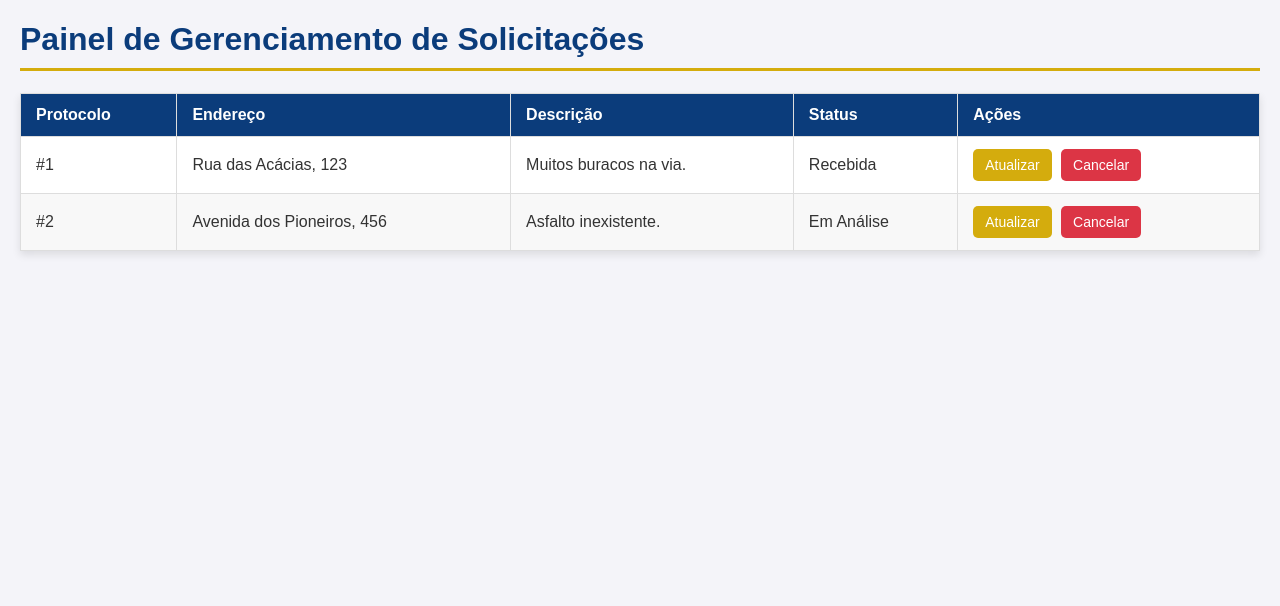
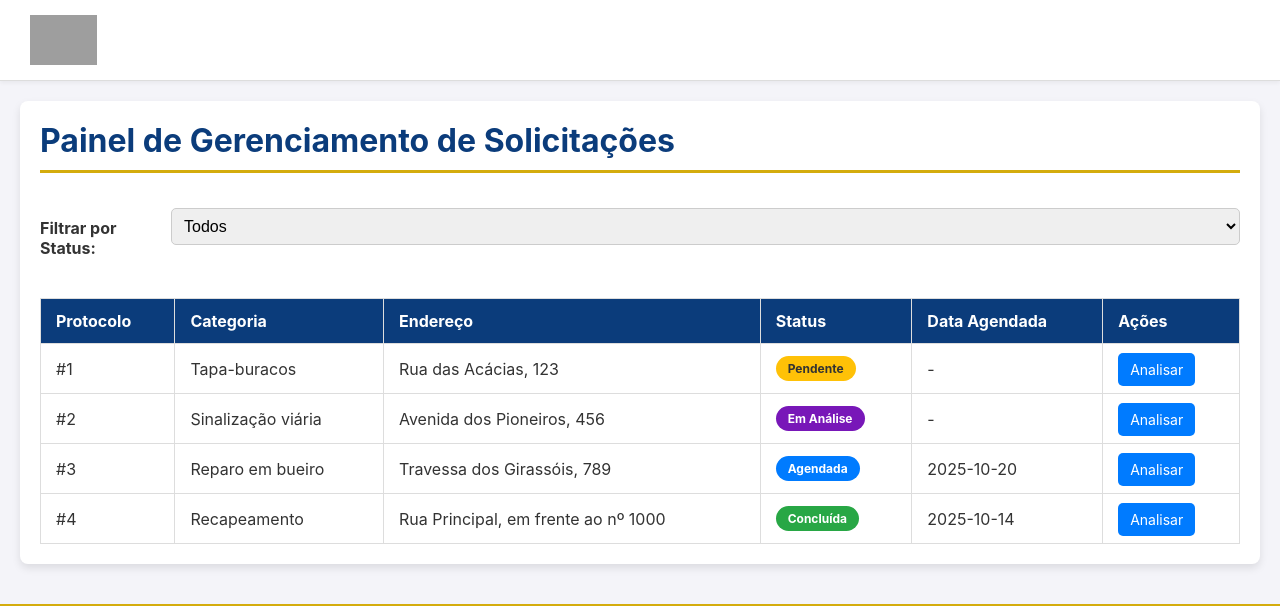
Before and after one commit to Kemilyf/Teste_solicitacoes, a Flask app: page / in a window 1280 px wide. Shown: the top 606 px of the page. Run offline with Flask 3, Linux system fonts and the light colour scheme; grey boxes are pictures that could not be loaded.

Commit message:
Realizando melhorias na tela de atualizar e na tabela, adicionando filtro e botões com cores diferentes

```diff
--- a/app.py
+++ b/app.py
@@ -1,18 +1,36 @@
-# ARQUIVO: app.py (Versão Final e Completa)
+# ARQUIVO: app.py (Versão com Agendamento)
+
 from flask import Flask, render_template, request, redirect, url_for
 
 app = Flask(__name__)
 
-# GARANTINDO QUE A CHAVE É "id", MINÚSCULO
+# Nosso "banco de dados" agora com o campo 'data_agendamento'
 solicitacoes_db = [
-    { "id": 1, "endereco": "Rua das Acácias, 123", "descricao": "Muitos buracos na via.", "status": "Recebida" },
-    { "id": 2, "endereco": "Avenida dos Pioneiros, 456", "descricao": "Asfalto inexistente.", "status": "Em Análise" }
+    {
+        "id": 1, "endereco": "Rua das Acácias, 123", "descricao": "Vários buracos perigosos na via.",
+        "categoria": "Tapa-buracos", "status": "Pendente", "justificativa": "", "data_agendamento": None
+    },
+    {
+        "id": 2, "endereco": "Avenida dos Pioneiros, 456", "descricao": "Poste de sinalização de 'PARE' caído.",
+        "categoria": "Sinalização viária", "status": "Em Análise", "justificativa": "", "data_agendamento": None
+    },
+    {
+        "id": 3, "endereco": "Travessa dos Girassóis, 789", "descricao": "Tampa de bueiro quebrou, criando um buraco.",
+        "categoria": "Reparo em bueiro", "status": "Agendada", "justificativa": "Equipe C irá ao local.", "data_agendamento": "2025-10-20"
+    },
+    {
+        "id": 4, "endereco": "Rua Principal, em frente ao nº 1000", "descricao": "Asfalto completamente desgastado.",
+        "categoria": "Recapeamento", "status": "Concluída", "justificativa": "Obra finalizada pela equipe B em 15/10.", "data_agendamento": "2025-10-14"
+    }
 ]
 
-# ... o resto do seu app.py ...
 @app.route("/")
 def painel_de_solicitacoes():
-    return render_template('painel.html', solicitacoes=solicitacoes_db)
+    status_filtro = request.args.get('status')
+    dados_filtrados = solicitacoes_db
+    if status_filtro:
+        dados_filtrados = [s for s in solicitacoes_db if s['status'] == status_filtro]
+    return render_template('painel.html', solicitacoes=dados_filtrados)
 
 @app.route("/atualizar/<int:id>")
 def pagina_de_atualizacao(id):
@@ -21,19 +39,25 @@ def pagina_de_atualizacao(id):
         return render_template('atualizar.html', solicitacao=solicitacao)
     return "Solicitação não encontrada", 404
 
+# ESTA FUNÇÃO AGORA SALVA A DATA DO AGENDAMENTO
 @app.route("/atualizar/<int:id>", methods=['POST'])
 def atualizar_solicitacao(id):
     solicitacao = next((s for s in solicitacoes_db if s["id"] == id), None)
     if solicitacao:
         solicitacao['status'] = request.form.get('novo_status')
+        solicitacao['justificativa'] = request.form.get('justificativa', '')
+        # Pega a data do formulário e salva no nosso "banco de dados"
+        solicitacao['data_agendamento'] = request.form.get('data_agendamento')
     return redirect(url_for('painel_de_solicitacoes'))
 
+# A função de cancelar continua a mesma
 @app.route("/cancelar/<int:id>", methods=['POST'])
 def cancelar_solicitacao(id):
     solicitacao = next((s for s in solicitacoes_db if s["id"] == id), None)
-    if solicitacao:
+    if solicitacao and solicitacao['status'] == 'Pendente':
         solicitacoes_db.remove(solicitacao)
     return redirect(url_for('painel_de_solicitacoes'))
 
+
 if __name__ == "__main__":
-    app.run(debug=True)
+    app.run(debug=True, port=5001) # Mudei a porta para 5001 para evitar cache do navegador
--- a/static/estilo.css
+++ b/static/estilo.css
@@ -1,42 +1,137 @@
-/* ARQUIVO: static/estilo.css */
+/* ARQUIVO: static/estilo.css (Versão Final com Responsividade) */
+
+/* --- ESTILOS GERAIS --- */
 body {
-    font-family: Arial, sans-serif;
+    font-family: -apple-system, BlinkMacSystemFont, "Segoe UI", Roboto, Helvetica, Arial, sans-serif, "Apple Color Emoji", "Segoe UI Emoji", "Segoe UI Symbol";
     background-color: #f4f4f9;
     color: #333333;
-    margin: 20px;
+    margin: 0;
+    padding: 0;
 }
-h1 {
+
+.container {
+    width: 95%;
+    max-width: 1200px;
+    margin: 20px auto;
+    padding: 20px;
+    background-color: #ffffff;
+    border-radius: 8px;
+    box-shadow: 0 4px 8px rgba(0,0,0,0.1);
+}
+
+h1, h2 {
     color: #0b3c7b;
     border-bottom: 3px solid #d4ac0d;
     padding-bottom: 10px;
+    margin-top: 0;
+}
+
+/* --- CABEÇALHO COM LOGO --- */
+.header {
+    background-color: #fff;
+    padding: 15px 30px;
+    display: flex;
+    align-items: center;
+    border-bottom: 1px solid #ddd;
+    box-shadow: 0 2px 4px rgba(0,0,0,0.05);
+}
+
+.header img {
+    height: 50px;
+    width: auto;
+}
+
+/* --- TABELA E FORMULÁRIOS --- */
+.table-responsive {
+    width: 100%;
+    overflow-x: auto;
 }
 table {
     width: 100%;
     border-collapse: collapse;
     margin-top: 20px;
-    box-shadow: 0 4px 8px rgba(0,0,0,0.1);
-    background-color: #ffffff;
 }
 th, td {
     padding: 12px 15px;
     border: 1px solid #dddddd;
     text-align: left;
+    white-space: nowrap; /* Impede que o texto quebre em várias linhas */
 }
 th {
     background-color: #0b3c7b;
     color: white;
-    font-weight: bold;
 }
-tr:nth-child(even) { background-color: #f8f8f8; }
 .actions a, .actions button {
     padding: 8px 12px;
     text-decoration: none;
     border-radius: 5px;
-    color: white;
+    color: white !important;
     border: none;
     cursor: pointer;
     font-size: 14px;
-    margin-right: 5px;
 }
-.btn-edit { background-color: #d4ac0d; }
+.btn-edit { background-color: #007bff; } /* Botão Analisar em azul */
 .btn-cancel { background-color: #dc3545; }
+
+/* Estilos dos Formulários */
+label { display: block; margin-top: 1.5em; font-weight: bold; }
+select, textarea, input[type="submit"] {
+    width: 100%;
+    padding: 12px;
+    border-radius: 5px;
+    border: 1px solid #ccc;
+    font-size: 1em;
+    box-sizing: border-box; /* Garante que o padding não aumente a largura */
+}
+input[type="submit"] {
+    background-color: #0b3c7b;
+    color: white;
+    cursor: pointer;
+    margin-top: 2em;
+    font-weight: bold;
+}
+a { color: #0b3c7b; }
+
+/* --- RODAPÉ --- */
+.footer {
+    background-color: #0b3c7b;
+    color: #ffffff;
+    padding: 20px 40px;
+    margin-top: 40px;
+    border-top: 5px solid #d4ac0d;
+}
+.footer-content { display: flex; justify-content: space-between; align-items: center; flex-wrap: wrap; gap: 20px; }
+.footer-logo img { max-height: 80px; }
+.footer-info p, .footer-info address { margin: 5px 0; font-size: 14px; font-style: normal; }
+.footer-bottom { text-align: center; margin-top: 20px; padding-top: 15px; border-top: 1px solid #ffffff40; font-size: 12px; }
+
+/* --- RESPONSIVIDADE (A MÁGICA PARA CELULARES) --- */
+@media (max-width: 768px) {
+    body { margin: 0; }
+    .container { width: 100%; margin: 0; border-radius: 0; box-shadow: none; padding: 15px; }
+    .header { padding: 10px 15px; }
+    .header img { height: 40px; }
+
+    th, td { white-space: normal; } /* Permite que o texto quebre em telas pequenas */
+
+    .footer-content {
+        flex-direction: column; /* Empilha os itens do rodapé verticalmente */
+        text-align: center;
+    }
+}
+/* --- ESTILOS DAS PÍLULAS DE STATUS --- */
+.status-pill {
+    padding: 5px 12px;
+    border-radius: 15px; /* Deixa bem arredondado */
+    color: white;
+    font-weight: bold;
+    font-size: 12px;
+    text-align: center;
+    display: inline-block; /* Para o padding funcionar corretamente */
+}
+
+.status-pendente { background-color: #ffc107; color: #333; } /* Amarelo alerta */
+.status-em-analise { background-color: #7817b8; } /* Ciano informativo */
+.status-em-andamento { background-color: #007bff; } /* Azul progresso */
+.status-concluida { background-color: #28a745; } /* Verde sucesso */
+.status-cancelado { background-color: #6c757d; } /* Cinza neutro */
--- a/templates/painel.html
+++ b/templates/painel.html
@@ -7,53 +7,82 @@
     <title>Painel de Solicitações</title>
 </head>
 <body>
+
+    <header class="header">
+
+    <img src="https://www.portovelho.ro.gov.br/arquivos/imagens/2017/12/12/padrao_121217_110609.png" alt=" Vamos mudar a nossa Porto Velho">
+</header>
+
+    </header>
+
+    <main class="container">
         <h1>Painel de Gerenciamento de Solicitações</h1>
+        <form method="GET" action="/" style="margin-bottom: 20px; display: flex; gap: 10px; align-items: center;">
+    <label for="status_filter" style="font-weight: bold;">Filtrar por Status:</label>
+    <select name="status" id="status_filter" onchange="this.form.submit()" style="padding: 8px; border-radius: 5px;">
+        <option value="">Todos</option>
+        <option value="Pendente">Pendente</option>
+        <option value="Em Análise">Em Análise</option>
+        <option value="Em Andamento">Em Andamento</option>
+        <option value="Concluída">Concluída</option>
+        <option value="Cancelado">Cancelado</option>
+    </select>
+</form>
+        <div class="table-responsive">
            <table>
     <thead>
         <tr>
             <th>Protocolo</th>
+            <th>Categoria</th>
             <th>Endereço</th>
-                <th>Descrição</th>
             <th>Status</th>
+            <th>Data Agendada</th>
             <th>Ações</th>
-
         </tr>
     </thead>
     <tbody>
         {% for s in solicitacoes %}
         <tr>
             <td>#{{ s.id }}</td>
+            <td>{{ s.categoria }}</td>
             <td>{{ s.endereco }}</td>
-                <td>{{ s.descricao }}</td>
-                <td>{{ s.status }}</td>
+            <td>
+                {% if s.status == 'Pendente' %}<span class="status-pill status-pendente">Pendente</span>{% elif s.status == 'Em Análise' %}<span class="status-pill status-em-analise">Em Análise</span>{% elif s.status == 'Agendada' %}<span class="status-pill status-em-andamento">Agendada</span>{% elif s.status == 'Em Andamento' %}<span class="status-pill status-em-andamento">Em Andamento</span>{% elif s.status == 'Concluída' %}<span class="status-pill status-concluida">Concluída</span>{% elif s.status == 'Cancelado' %}<span class="status-pill status-cancelado">Cancelado</span>{% else %}{{ s.status }}{% endif %}
+            </td>
+            <td>
+                {% if s.data_agendamento %}
+                    {{ s.data_agendamento }}
+                {% else %}
+                    -
+                {% endif %}
+            </td>
             <td class="actions">
-                    <a href="{{ url_for('pagina_de_atualizacao', id=s.id) }}" class="btn-edit">Atualizar</a>
-                   <button onclick='abrirModalConfirmacao(1)' class="btn-cancel">Cancelar</button>
-                    <form id="form-cancelar-{{ s.id }}" action="{{ url_for('cancelar_solicitacao', id=s.id) }}" method="POST" style="display: none;"></form>
+                <a href="{{ url_for('pagina_de_atualizacao', id=s.id) }}" class="btn-edit">Analisar</a>
             </td>
         </tr>
         {% endfor %}
     </tbody>
 </table>
+        </div>
+    </main>
 
-    <div id="cancelModal" style="display: none; position: fixed; z-index: 1000; left: 0; top: 0; width: 100%; height: 100%; background-color: rgba(0,0,0,0.5);">
-      <div style="background-color: #fff; margin: 15% auto; padding: 25px; border-radius: 8px; width: 90%; max-width: 450px; text-align: center;">
-        <h3>Confirmar Cancelamento</h3>
-        <p>Tem certeza que deseja cancelar esta solicitação?</p>
-        <div>
-            <button id="btn-confirmar-cancelamento" style="background-color: #dc3545; color: white; padding: 10px 24px; margin: 10px; cursor: pointer; border-radius: 5px; border: none; font-weight: bold;">Sim, cancelar</button>
-            <button onclick="fecharModal()" style="padding: 10px 24px; margin: 10px; cursor: pointer;">Não</button>
+    <footer class="footer">
+        <div class="footer-content">
+            <div class="footer-logo">
+                <div class="footer-logo">
+    <img src="https://upload.wikimedia.org/wikipedia/commons/e/e5/Bras%C3%A3o_de_Porto_Velho.png" alt="Vamos mudar a nossa Porto velho!">
+</div>
+</header>
+            </div>
+            <div class="footer-info">
+                <p><strong>Prefeitura de Porto Velho</strong></p>
+                <address>R. Dom Pedro II, 826 - Centro<br>Porto Velho - RO, 76801-908</address>
             </div>
         </div>
+        <div class="footer-bottom">
+            © 2025 Four Source - Protótipo desenvolvido para o Berá Hackathon
         </div>
+    </footer>
 
-    <script>
-        const modal = document.getElementById('cancelModal');
-        const btnConfirmar = document.getElementById('btn-confirmar-cancelamento');
-        let idParaCancelar = null;
-        function abrirModalConfirmacao(id) { idParaCancelar = id; modal.style.display = 'block'; }
-        function fecharModal() { modal.style.display = 'none'; }
-        btnConfirmar.onclick = function() { if (idParaCancelar) { document.getElementById('form-cancelar-' + idParaCancelar).submit(); } }
-    </script>
 </body>
 </html>
```
Also changed, not shown: templates/atualizar.html (+66 -12 lines). Lines whose indentation alone changed are shown as unchanged.
